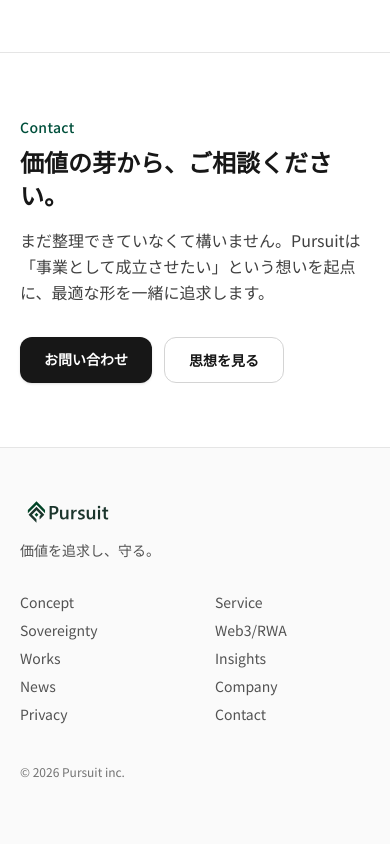
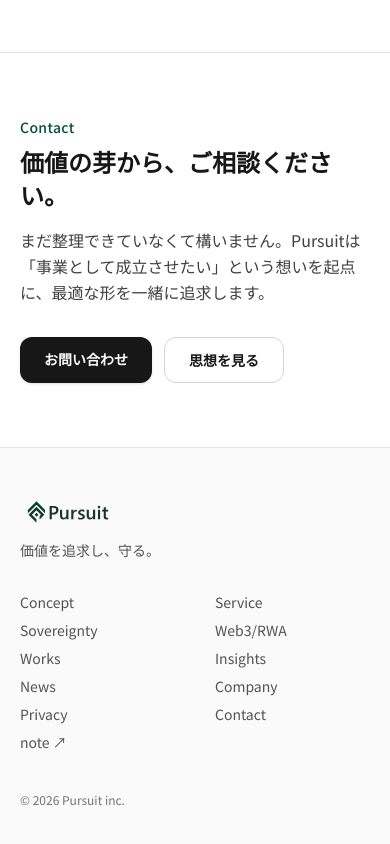
Before and after one commit to hironoriikemoto-cpu/pursuit-site, a Next.js app: page / in a window 390 px wide. Shown: the part 6314-7158 px from the top of the page. Built offline with nearby package versions, Linux system fonts and the light colour scheme; no server answers.

Commit message:
Add note integration: RSS-driven latest posts section and footer link

```diff
--- a/app/(ja)/page.tsx
+++ b/app/(ja)/page.tsx
@@ -2,6 +2,7 @@
 import Image from "next/image";
 import ArticleCard from "@/components/ArticleCard";
 import DemoVideoSection from "@/components/DemoVideoSection";
+import NoteSection from "@/components/NoteSection";
 import SectionHeading from "@/components/SectionHeading";
 import { getArticles } from "@/lib/microcms";
 
@@ -233,6 +234,9 @@
           )
       )}
 
+      {/* note */}
+      <NoteSection />
+
       {/* CTA */}
       <section>
         <div className="mx-auto w-full max-w-6xl px-5 py-16 md:px-8 md:py-20">
--- a/components/Footer.tsx
+++ b/components/Footer.tsx
@@ -1,5 +1,6 @@
 import Link from "next/link";
 import Image from "next/image";
+import { noteUrl } from "@/lib/site-config";
 
 const footerNav = [
   { path: "/concept", label: "Concept" },
@@ -39,6 +40,16 @@
                 {item.label}
               </Link>
             ))}
+            {noteUrl && (
+              <a
+                href={noteUrl}
+                target="_blank"
+                rel="noopener noreferrer"
+                className="hover:text-neutral-900"
+              >
+                note ↗
+              </a>
+            )}
           </nav>
         </div>
         <p className="mt-10 text-xs text-neutral-500">
--- /dev/null
+++ b/components/NoteSection.tsx
@@ -0,0 +1,64 @@
+import SectionHeading from "@/components/SectionHeading";
+import { getNoteArticles } from "@/lib/note";
+import { noteUrl } from "@/lib/site-config";
+import { formatDate } from "@/lib/format";
+
+// トップページの「noteの最新記事」セクション（noteUrl設定時のみ表示）
+export default async function NoteSection() {
+  const articles = await getNoteArticles(3);
+  if (!noteUrl || articles.length === 0) return null;
+
+  return (
+    <section className="border-b border-neutral-200">
+      <div className="mx-auto w-full max-w-6xl px-5 py-16 md:px-8">
+        <div className="flex items-end justify-between">
+          <SectionHeading
+            eyebrow="note"
+            title="noteで、日々の挑戦を発信中。"
+            description="開発の裏側やPoCでの学びなど、コーポレートサイトには載らない「中の人」の発信はnoteでお届けしています。"
+          />
+          <a
+            href={noteUrl}
+            target="_blank"
+            rel="noopener noreferrer"
+            className="shrink-0 text-sm font-semibold text-neutral-700 underline decoration-neutral-300 underline-offset-4 hover:decoration-neutral-900"
+          >
+            noteを見る ↗
+          </a>
+        </div>
+        <div className="mt-8 grid gap-5 md:grid-cols-3">
+          {articles.map((a) => (
+            <a
+              key={a.link}
+              href={a.link}
+              target="_blank"
+              rel="noopener noreferrer"
+              className="group flex h-full flex-col overflow-hidden rounded-2xl border border-neutral-200 bg-white shadow-sm transition hover:shadow-md"
+            >
+              {a.thumbnail && (
+                <div className="aspect-[1.91/1] w-full overflow-hidden bg-neutral-100">
+                  {/* eslint-disable-next-line @next/next/no-img-element */}
+                  <img
+                    src={a.thumbnail}
+                    alt=""
+                    loading="lazy"
+                    className="h-full w-full object-cover transition group-hover:scale-[1.02]"
+                  />
+                </div>
+              )}
+              <div className="flex flex-1 flex-col p-5">
+                <p className="text-xs text-neutral-500">
+                  {a.pubDate ? formatDate(a.pubDate) : ""}
+                  <span className="ml-2 rounded-full border border-neutral-200 px-2 py-0.5">note</span>
+                </p>
+                <h3 className="mt-3 text-base font-semibold leading-snug group-hover:underline decoration-neutral-300 underline-offset-4">
+                  {a.title}
+                </h3>
+              </div>
+            </a>
+          ))}
+        </div>
+      </div>
+    </section>
+  );
+}
--- /dev/null
+++ b/lib/note.ts
@@ -0,0 +1,49 @@
+import { noteUrl } from "./site-config";
+
+// noteのRSSフィードから最新記事を取得する（noteUrl未設定・取得失敗時は空配列）
+export type NoteArticle = {
+  title: string;
+  link: string;
+  pubDate: string;
+  thumbnail?: string;
+};
+
+function extract(block: string, tag: string): string {
+  const m = block.match(
+    new RegExp(`<${tag}>(?:<!\\[CDATA\\[)?([\\s\\S]*?)(?:\\]\\]>)?</${tag}>`)
+  );
+  return m ? m[1].trim() : "";
+}
+
+function decodeEntities(s: string): string {
+  return s
+    .replace(/&amp;/g, "&")
+    .replace(/&lt;/g, "<")
+    .replace(/&gt;/g, ">")
+    .replace(/&quot;/g, '"')
+    .replace(/&#39;/g, "'");
+}
+
+export async function getNoteArticles(limit = 3): Promise<NoteArticle[]> {
+  if (!noteUrl) return [];
+  try {
+    const res = await fetch(`${noteUrl.replace(/\/$/, "")}/rss`, {
+      next: { revalidate: 1800 }, // 30分ごとに更新
+    });
+    if (!res.ok) return [];
+    const xml = await res.text();
+    const items = [...xml.matchAll(/<item>([\s\S]*?)<\/item>/g)].map((m) => m[1]);
+    return items
+      .slice(0, limit)
+      .map((item) => ({
+        title: decodeEntities(extract(item, "title")),
+        link: extract(item, "link"),
+        pubDate: extract(item, "pubDate"),
+        thumbnail:
+          (item.match(/<media:thumbnail>\s*([^<\s]+)\s*<\/media:thumbnail>/) ?? [])[1],
+      }))
+      .filter((a) => a.title && a.link);
+  } catch {
+    return [];
+  }
+}
--- a/lib/site-config.ts
+++ b/lib/site-config.ts
@@ -5,3 +5,7 @@
 // トップページのプレースホルダーが動画プレイヤーに切り替わる。
 export const demoVideoUrl: string | null =
   "https://www.youtube.com/embed/tmWrhQR50TI";
+
+// 公式noteのURL（例: "https://note.com/pursuit_dao"）。
+// 設定するとトップに「noteの最新記事」セクションが表示され、フッターにリンクが追加される。
+export const noteUrl: string | null = "https://note.com/pursuit_inc";
```
